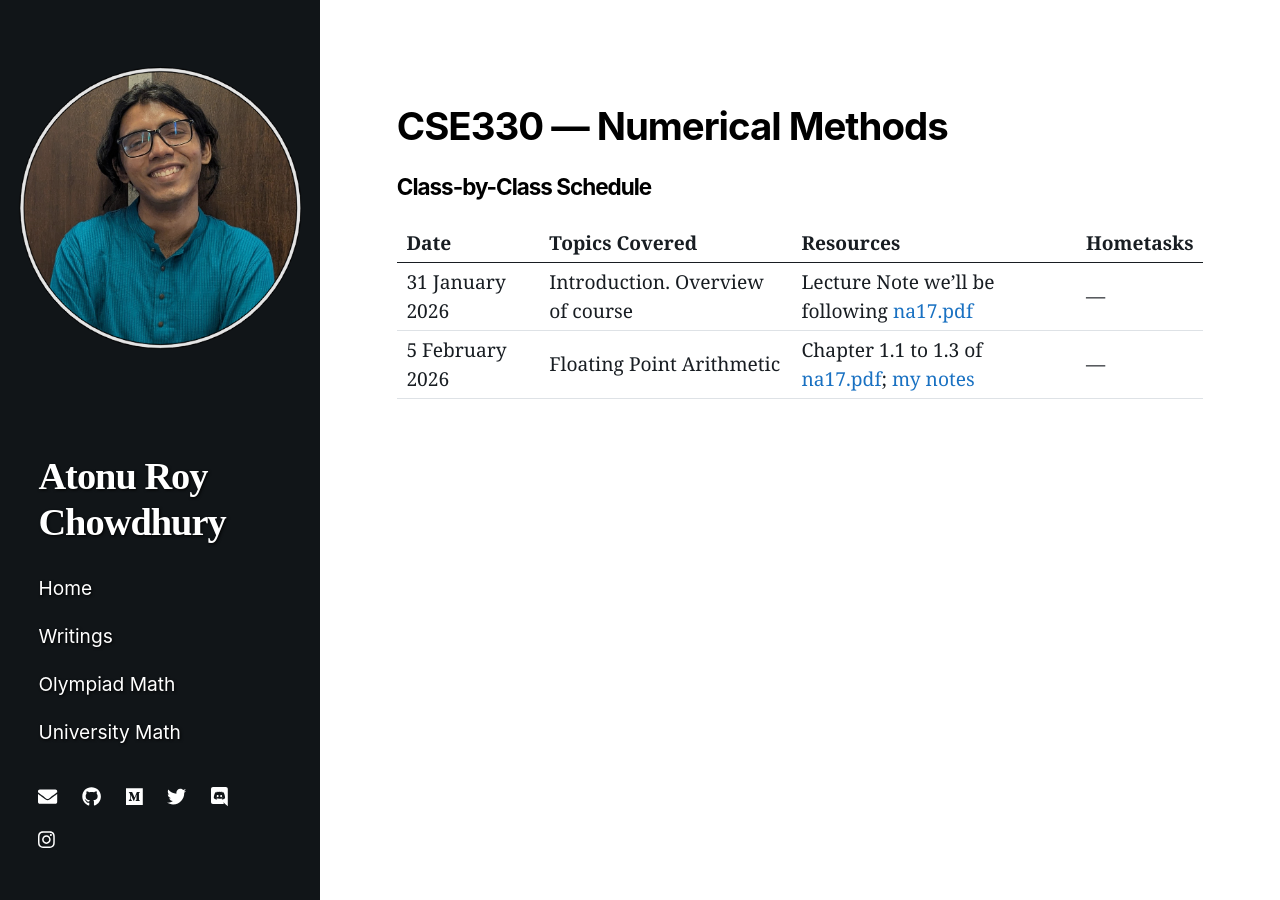
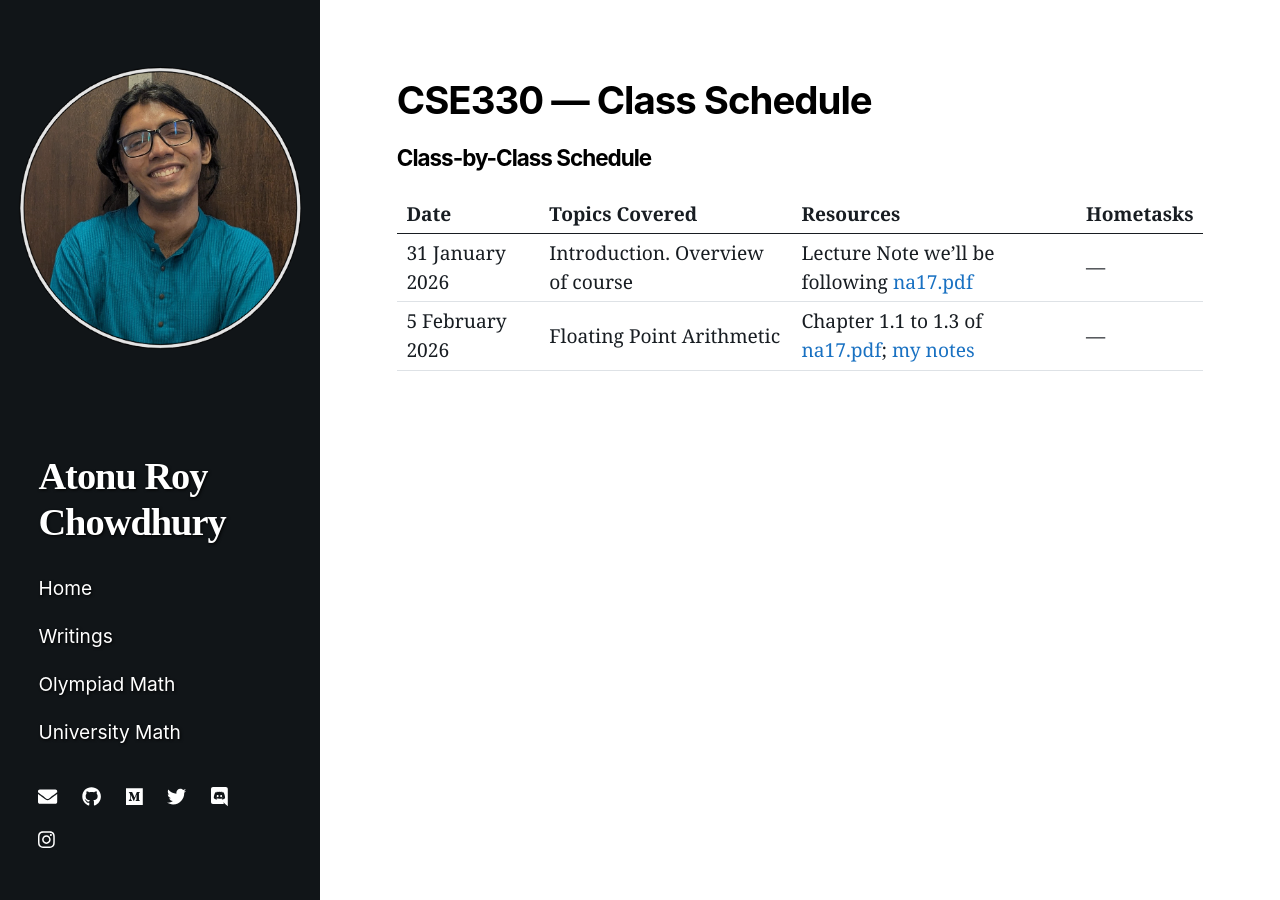
Before and after one commit to atonurc/atonurc.github.io, a Jekyll site: the page built from teaching/bracu/cse330/spring26/plan.markdown, in a window 1280 px wide. Built offline with Jekyll 4.4.1, drawn with Linux system fonts in a browser that asks for light colours; nearby versions of some CDN libraries.

Commit message:
kfejwvbsns

```diff
--- a/teaching/bracu/cse330/spring26/plan.markdown
+++ b/teaching/bracu/cse330/spring26/plan.markdown
@@ -1,11 +1,11 @@
 ---
 
 layout: page
-title: ""
+title: CSE330 — Class Schedule
 ---
 
 
-# CSE330 — Numerical Methods
+<!-- # CSE330 — Numerical Methods -->
 
 ### Class-by-Class Schedule
 
```
